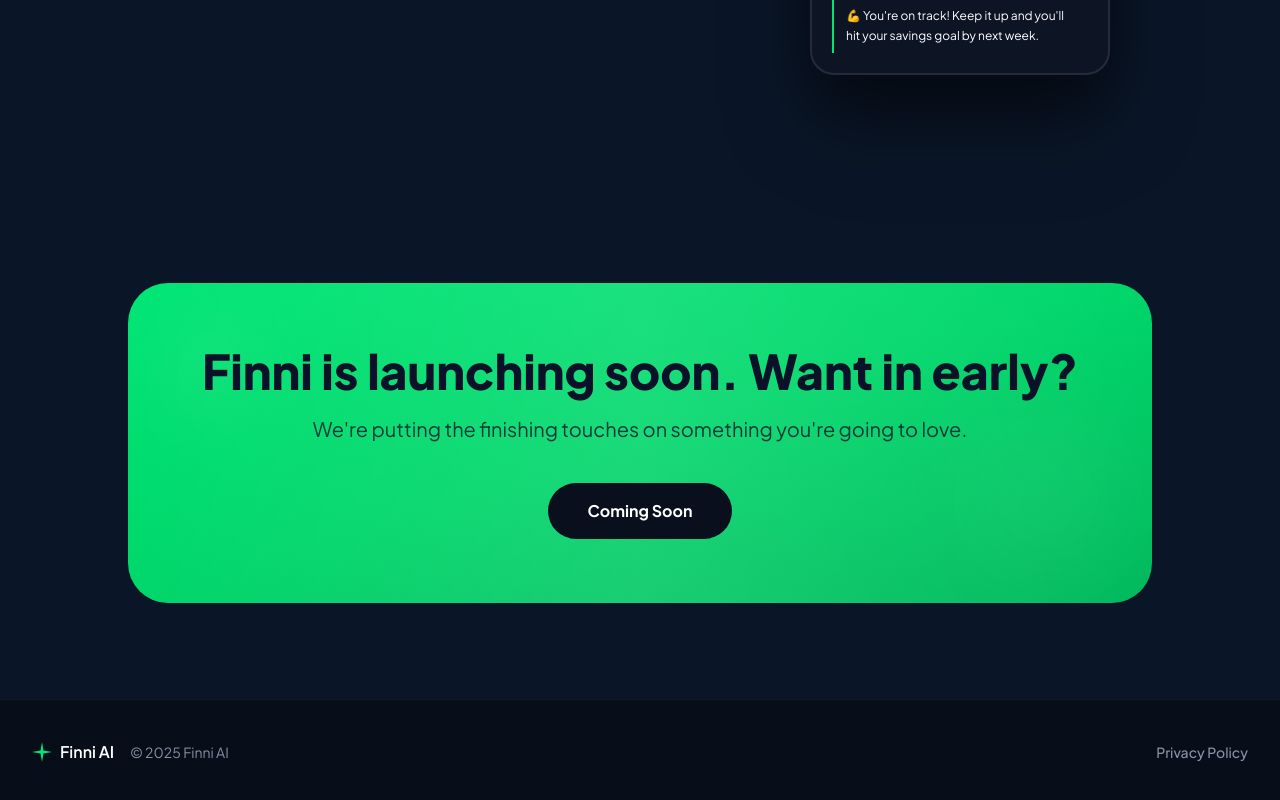
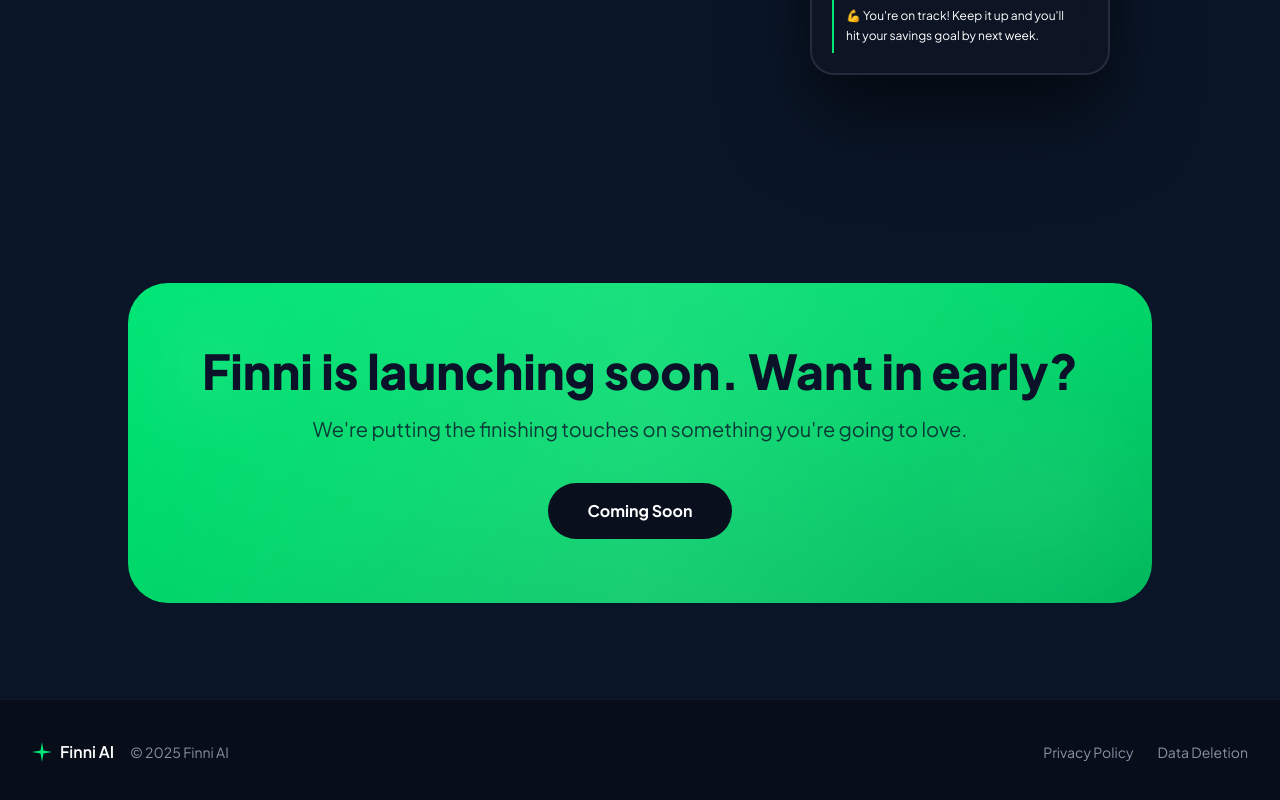
Before and after one commit to farhankabir1639/Finni-website-v3, a Next.js app: page / in a window 1280 px wide. Shown: the part 2078-2878 px from the top of the page. Built offline with nearby package versions, Linux system fonts and the light colour scheme.

Commit message:
Add data deletion link to footer

```diff
--- a/src/components/Footer.tsx
+++ b/src/components/Footer.tsx
@@ -14,12 +14,20 @@ export default function Footer() {
             <span className="font-semibold text-white">Finni AI</span>
             <span className="text-[#8892A4] text-sm ml-2">© 2025 Finni AI</span>
           </div>
-          <Link
-            href="/privacy-policy"
-            className="text-[#8892A4] hover:text-[#00E676] transition-colors duration-300 text-sm font-medium"
-          >
-            Privacy Policy
-          </Link>
+          <div className="flex items-center">
+            <Link
+              href="/privacy-policy"
+              style={{ color: "#8892A4", fontSize: "14px", textDecoration: "none" }}
+            >
+              Privacy Policy
+            </Link>
+            <Link
+              href="/data-deletion"
+              style={{ color: "#8892A4", fontSize: "14px", textDecoration: "none", marginLeft: "24px" }}
+            >
+              Data Deletion
+            </Link>
+          </div>
         </div>
       </div>
     </footer>
```
